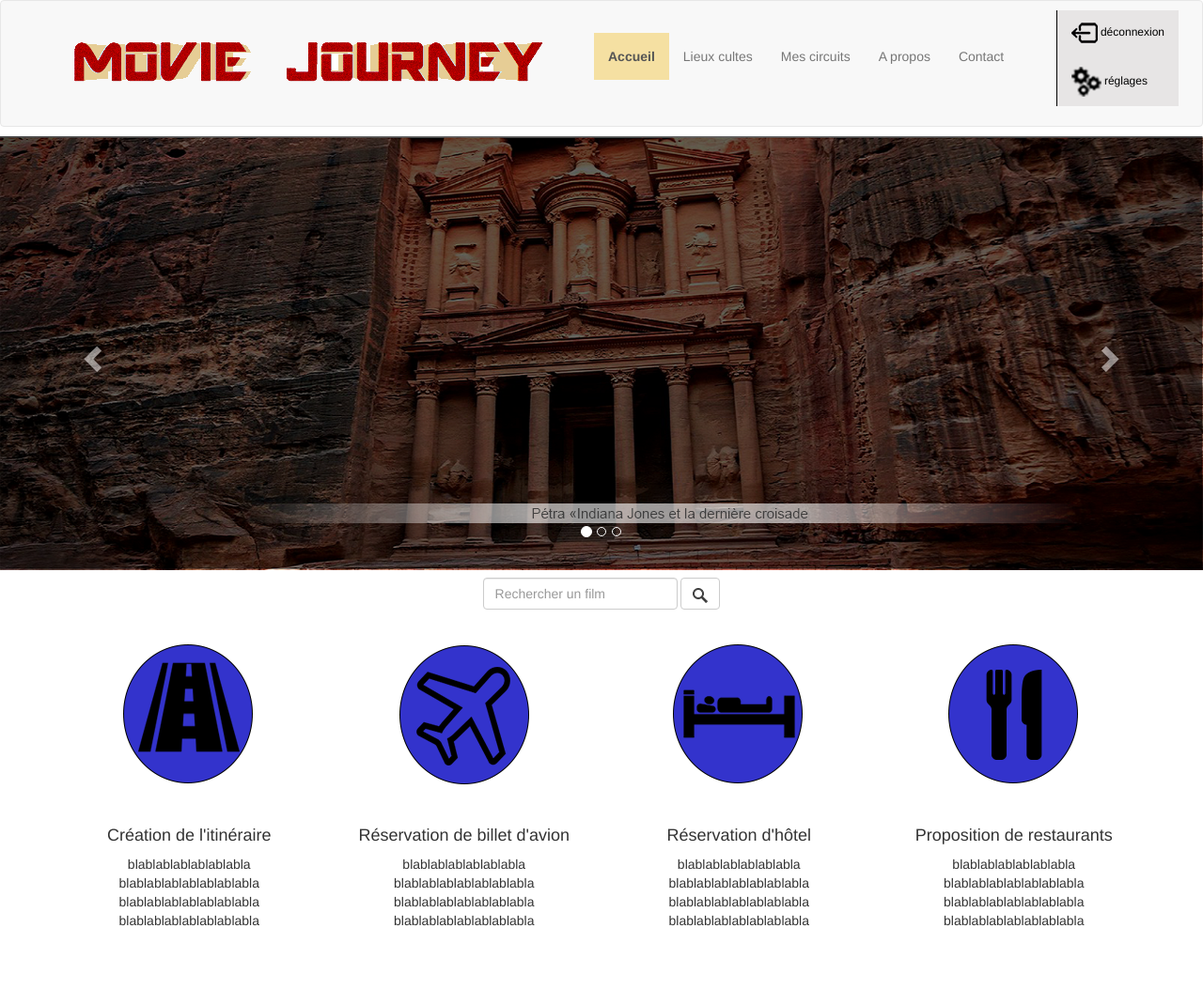
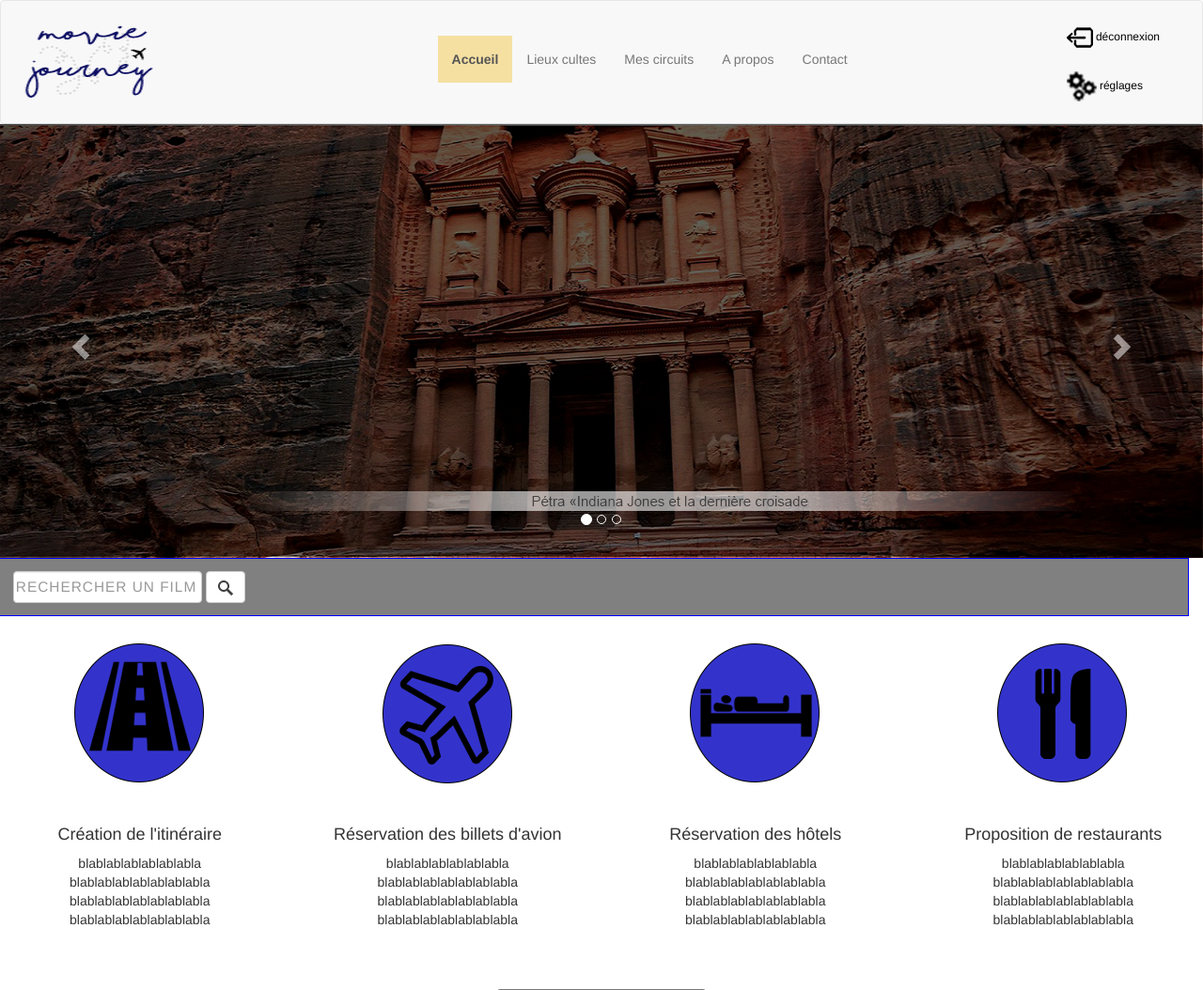
Before and after one commit to OliviaB14/moviejourney, a PHP site: page /index.html in a window 1280 px wide. Shown: the top 1054 px of the page at 94% size. Run offline with PHP 8.4, Linux system fonts and the light colour scheme.

Commit message:
Modif taille image + css header

```diff
--- a/index.html
+++ b/index.html
@@ -1,50 +1,57 @@
-<!doctype html>
-<html lang="fr">
+<!DOCTYPE html>
+<html lang="fr"><!-- language -->
+
 	<head>
-<meta charset="utf-8">
+		<!-- META TAGS -->
+		<!-- encoding --><meta charset="utf-8"/>
+		<!-- mobile friendly tag --><meta name="viewport" content="width=device-width, initial-scale=1"/>
+		<!-- STYLESHEETS -->
+		<link rel="stylesheet" href="css/bootstrap.css" type="text/css" /><!-- bootstrap -->
+		<link rel="stylesheet" href="style.css" type="text/css" /><!-- main stylesheet -->
 		<title>Movie Journey</title>
-<link rel="stylesheet" href="css/bootstrap.css" type="text/css" />
-<link rel="stylesheet" href="style.css" type="text/css" />
-<!--<script type="text/javascript" src="javascript.js"></script>
-<script type="text/javascript" src="js/bootstrap.js"></script>-->
 	</head>
+
 	<body>
 		<header>
 			<nav class="navbar navbar-default">
   <div class="container-fluid">
     <!-- Brand and toggle get grouped for better mobile display -->
+    <div class="navbar-header">
       <button type="button" class="navbar-toggle collapsed" data-toggle="collapse" data-target="#bs-example-navbar-collapse-1" aria-expanded="false">
         <span class="sr-only">Toggle navigation</span>
-				<span class="icon-bar">Accueil</span>
-				<span class="icon-bar">Lieux cultes</span>
-				<span class="icon-bar">Mes circuits</span>
-				<span class="icon-bar">A propos</span>
-				<span class="icon-bar">Contact</span>
+        <span class="icon-bar"></span>
+        <span class="icon-bar"></span>
+        <span class="icon-bar"></span>
       </button>
-			<div class="navbar-header"> <a class="navbar-brand" href="#"><img src="image/logoredimm.png" alt=""></a> </div>
-			<!-- end navbar header
+      <a class="navbar-brand" href="#"><img src="image/logo-movie-journey.gif" alt="Movie Journey" id="logo" class="img-responsive"/></a>
+    </div>
 
     <!-- Collect the nav links, forms, and other content for toggling -->
     <div class="collapse navbar-collapse" id="bs-example-navbar-collapse-1">
-				<ul class="nav navbar-nav navbar-left">
-					<li class="active"><a href="#">Accueil</a></li>
+      <ul class="nav navbar-nav">
+
+        <li class="active"><a href="#">Accueil <span class="sr-only">(current)</span></a></li>
 		<li><a href="#">Lieux cultes</a></li>
 		<li><a href="#">Mes circuits</a></li>
 		<li><a href="#">A propos</a></li>
 		<li><a href="#">Contact</a></li>
       </ul>
+
       <ul class="nav nav-stacked navbar-right">
-					<li><a href="#"><img src="image/logout.png" alt="">déconnexion</a></li>
-					<li><a href="#"><img src="image/reglage.png" alt="">réglages</a></li>
+        <li><a href="#"><img src="image/logout.png" alt=""/>déconnexion</a></li>
+		<li><a href="#"><img src="image/reglage.png" alt=""/>réglages</a></li>
       </ul>
-			</div>
-			<!-- end navbar-collapse -->
-		</div>
-		<!-- end container-fluid -->
+    </div><!-- /.navbar-collapse -->
+  </div><!-- /.container-fluid -->
 </nav>
 		</header>
 
-<div id="carousel-example-generic" class="carousel slide" data-ride="carousel">
+		<!-- MAIN CONTAINER : all page is contained -->
+		<div class="container-fluid">
+
+			<!-- CAROUSEL built with images of famous places, films... -->
+			<div class="row">
+				<div id="carousel-example-generic" class="carousel slide col-lg-12" data-ride="carousel">
 				  <!-- Indicators -->
 				  <ol class="carousel-indicators">
 				    <li data-target="#carousel-example-generic" data-slide-to="0" class="active"></li>
@@ -57,17 +64,17 @@
 				    <div class="item active">
 				      <img src="image/Petra.png" alt="...">
 				      <div class="carousel-caption">
-        <img class="descriptioncaroussel" src="image/fonddescriptionimg.png" alt="">
+				        <img class="descriptioncaroussel" src="image/fonddescriptionimg.png" alt=""/>
 				      </div>
 				    </div>
 				    <div class="item">
-      <img src="image/Bali.jpg" alt="...">
+				      <img src="image/Bali.jpg" alt="..."/>
 				      <div class="carousel-caption">
 				        Bali
 				      </div>
 				    </div>
 				        <div class="item">
-      <img src="image/Montagne.jpg" alt="...">
+				      <img src="image/Montagne.jpg" alt="..."/>
 				      <div class="carousel-caption">
 				        Montagne
 				      </div>
@@ -84,17 +91,28 @@
 				    <span class="sr-only">Next</span>
 				  </a>
 				</div>
+			</div>
+			<!-- END OF CAROUSEL -->
 
-<div id="description">
-	<!-- image 242x200 -->
-	<div class="container">
-		<form class="navbar-form text-center" id="search-index" role="search">
+
+			<!-- search bar -->
+			<div id="searchbarDiv" class="row">
+<form class="form-inline col-lg-12">
   <div class="form-group">
-				<input type="text" class="form-control" placeholder="Rechercher un film">
+    <label for="s" class="sr-only">Recherche</label>
+    <input type="search" class="form-control" id="searchbar" placeholder="Rechercher un film, un lieu, un thème..."/>
   </div>
   <button type="submit" class="btn btn-default"><img src="image/loupe.png" alt=""></button>
 </form>
-		<div class="row">
+			 </div>
+			<!-- end of search bar -->
+
+
+
+			<!-- image 242x200 -->
+			<!-- WEBSITE DESCRIPTION -->
+			<div class="row" id="description">
+
 				<div class="col-xs-6 col-md-3 text-center">
 					<div class="thumbnail desc"> <img src="image/route.png" alt="...">
 						<div class="caption">
@@ -106,7 +124,7 @@
 				<div class="col-xs-6 col-md-3 text-center">
 					<div class="thumbnail desc"> <img src="image/airplane.png" alt="...">
 						<div class="caption">
-						<h4>Réservation de billet d'avion</h4>
+							<h4>Réservation des billets d'avion</h4>
 							<p>blablablablablablabla blablablablablablablabla blablablablablablablabla blablablablablablablabla</p>
 						</div>
 					</div>
@@ -114,13 +132,14 @@
 				<div class="col-xs-6 col-md-3 text-center">
 					<div class="thumbnail"> <img src="image/hostel.png" alt="...">
 						<div class="caption">
-						<h4>Réservation d'hôtel</h4>
+							<h4>Réservation des hôtels</h4>
 							<p>blablablablablablabla blablablablablablablabla blablablablablablablabla blablablablablablablabla</p>
 						</div>
 					</div>
 				</div>
 				<div class="col-xs-6 col-md-3 text-center" >
 					<div class="thumbnail"> <img src="image/restaurant.png" alt="...">
+						<!-- glyphicon glyphicon-cutlery -->
 						<div class="caption">
 							<h4>Proposition de restaurants</h4>
 							<p>blablablablablablabla blablablablablablablabla blablablablablablablabla blablablablablablablabla</p>
@@ -128,56 +147,99 @@
 					</div>
 				</div>
 			</div>
+			<!-- END OF DESCRIPTION -->
+
+			<!-- SELECTED ITENERARIES -->
+			<div id="itinerary" class="row">
+				<!-- image 171x180 -->
+				<h3 class="text-center"><span class="label label-default">La sélection de l'équipe</span> </h3>
+				<div class="row">
+					<div class="col-xs-6 col-md-3">
 					</div>
-	<!-- end container -->
-</div>
-<!-- end description -->
-
-<div id="itinerary">
-	<!-- image 600x224 -->
-	<h3 class="text-center"> <span class="label label-default">Différents circuits</span> </h3>
-	<div class="row">
-		<div class="col-xs-6 col-md-1">
-		</div>
-		<div class="col-xs-6 col-md-4 text-center"> <img src="..." alt="...">
+					<div class="col-xs-6 col-md-2 text-center"> <img src="..." alt="...">
+						<p>Circuit 1</p>
 						<a href="#" class="thumbnail">
-			<!--<p class="nomcircuit">Circuit 1</p>-->
-			<p class="details">En savoir plus</p>
+						<p>En savoir plus</p>
 						</a>
 					</div>
 					<div class="col-xs-6 col-md-2">
 					</div>
-		<div class="col-xs-6 col-md-4 text-center"> <img src="..." alt="...">
+					<div class="col-xs-6 col-md-2 text-center"> <img src="..." alt="...">
+						<p>Circuit 2</p>
 						<a href="#" class="thumbnail">
-			<!--<p class="nomcircuit">Circuit 2</p>-->
-			<p class="details">En savoir plus</p>
+						<p>En savoir plus</p>
 						</a>
 					</div>
-		<div class="col-xs-6 col-md-1">
+					<div class="col-xs-6 col-md-3">
 					</div>
 				</div>
 				<div class="row">
 					<div class="col-xs-6 col-md-3">
 					</div>
 					<div class="col-xs-6 col-md-2 text-center"> <img src="..." alt="...">
+						<p>Circuit 3</p>
 						<a href="#" class="thumbnail">
-			<!--<p class="nomcircuit">Circuit 3</p>-->
-			<p class="details">En savoir plus</p>
+						<p>En savoir plus</p>
 						</a>
 					</div>
 					<div class="col-xs-6 col-md-2">
 					</div>
 					<div class="col-xs-6 col-md-2 text-center"> <img src="..." alt="...">
+						<p>Circuit 4</p>
 						<a href="#" class="thumbnail">
-			<!--<p class="nomcircuit">Circuit 4</p>-->
-			<p class="details">En savoir plus</p>
+						<p>En savoir plus</p>
 						</a>
 					</div>
 					<div class="col-xs-6 col-md-3">
 					</div>
 				</div>
 			</div>
-<!-- end itinerary -->
+			<!-- END OF SELECTED ITENERARIES -->
+		</div>
 
+
+
+
+<!-- !!!!!!!!!!  faire un include footer.php à la place !!!!!!!!!! -->
+
+		<div class="container-fluid">
+		<footer>
+			<div class="row">
+				<div class="col-lg-4 col-md-6">
+					<h4>Navigation</h4>
+					<ul class="nav navbar-nav">
+						<li><a href="#">Accueil</a></li>
+						<li><a href="#">Lieux cultes</a></li>
+						<li><a href="#">Mes circuits</a></li>
+						<li><a href="#">A propos</a></li>
+						<li><a href="#">Contact</a></li>
+					</ul>
+				</div>
+				<div class="col-lg-4 col-xs-12">
+					<h4>Infos pratiques</h4>
+				</div>
+				<div class="social-inner col-lg-4 col-md-6">
+					<h4>Suivez Movie Journey</h4>
+					<ul class="social">
+						<li><a href="#">Image Facebook</a></li>
+						<li><a href="#">Image Twitter</a></li>
+						<li><a href="#">Image Instagram</a></li>
+
+					</ul>
+				</div>
+			</div>
+
+			<!-- copyright info -->
+			<div class="row">
+				<div class="copyright col-lg-12">
+					<p>Copyright © 2017 - Site réalisé par Sophie, Maud, Olivia, Hishem & Thomas</p>
+				</div>
+			</div>
+		</footer>
+		</div>
+
+		<!-- SCRIPT FILES -->
+		<!-- jquery script --><script type="text/javascript" src="js/jquery-3.1.1.js"></script>
+		<!-- bootstrap file --> <script src="js/bootstrap.min.js"></script>
 	</body>
 </html>
--- a/style.css
+++ b/style.css
@@ -1,5 +1,10 @@
 @charset "utf-8";
 /* CSS Document */
+
+body{
+	font-family:url('https://www.fontify.me/wf/0cdbacad7fd241378c8726431c6f3964');
+}
+
 
 header{
 	width:100%;
@@ -18,9 +23,9 @@
 	text-decoration:none;
 }
 
-.navbar {
-	margin-bottom:10px;
-	padding: 10px;
+ul.nav.nav-stacked.navbar-right {
+    margin-right: 15px;
+    margin-top: 15px;
 }
 
 .navbar-brand{
@@ -28,14 +33,13 @@
 	height:auto;
 }
 
-ul.navbar-nav{
-	margin-top: 2%;
+.navbar {
+	margin-bottom:0px;
 }
 
-ul.nav.nav-stacked.navbar-right {
-	border-left:1px solid black;
-	background:#E7E5E5;
-
+ul.navbar-nav {
+    margin-top: 3%;
+    margin-left: 20%;
 }
 
 .navbar-default .navbar-nav > .active > a, .navbar-default .navbar-nav > .active > a:hover, .navbar-default .navbar-nav > .active > a:focus {
@@ -62,3 +66,13 @@
     width:100%;
     padding: 1%;
 }
+
+#logo {
+	width:200px;
+	height:100px;
+}
+
+.container-fluid {
+	padding-right:0px;
+	padding-left:0px;
+}
```
Also changed, not shown: image/Bali.jpg, image/Montagne.jpg. Lines whose indentation alone changed are shown as unchanged.
